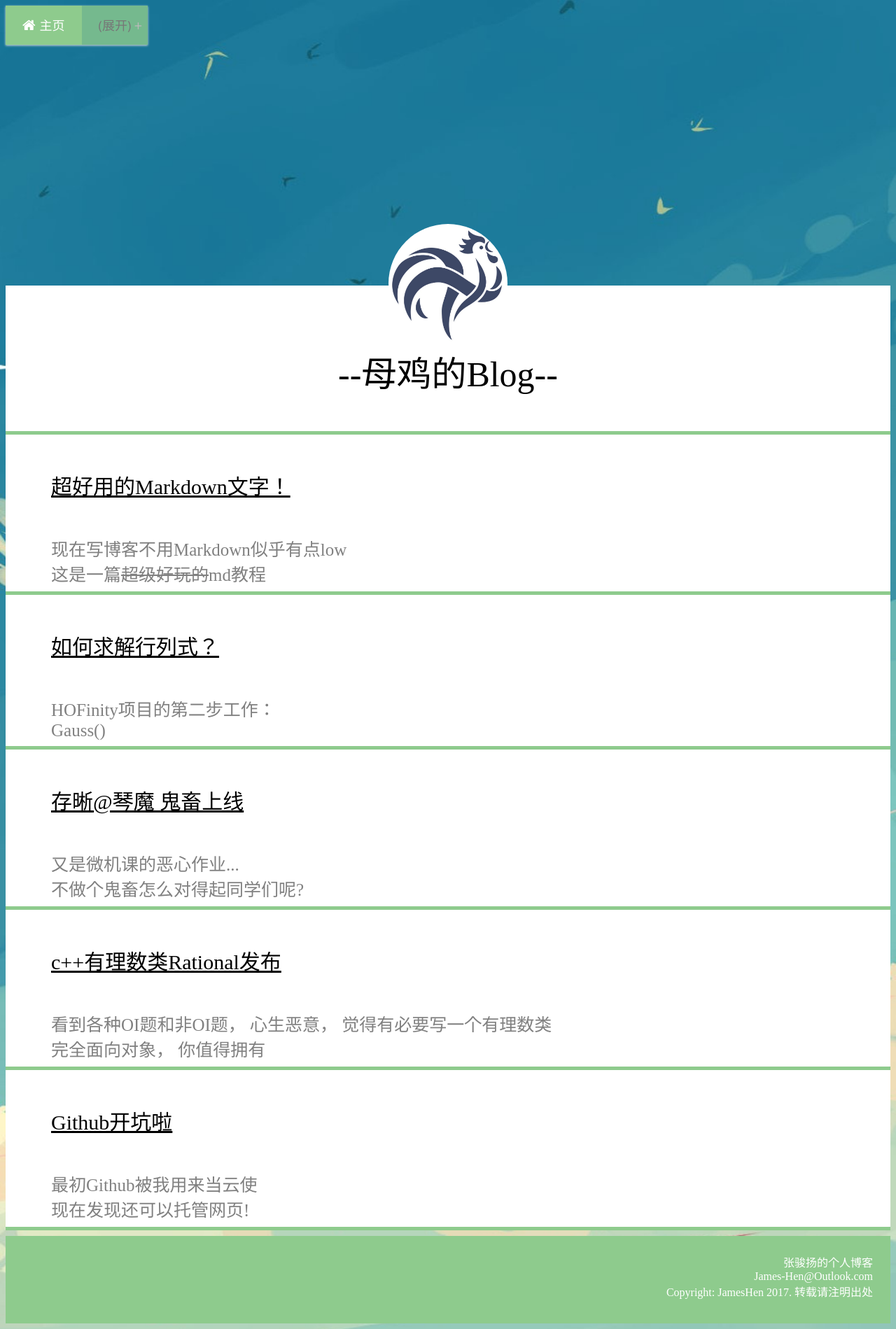
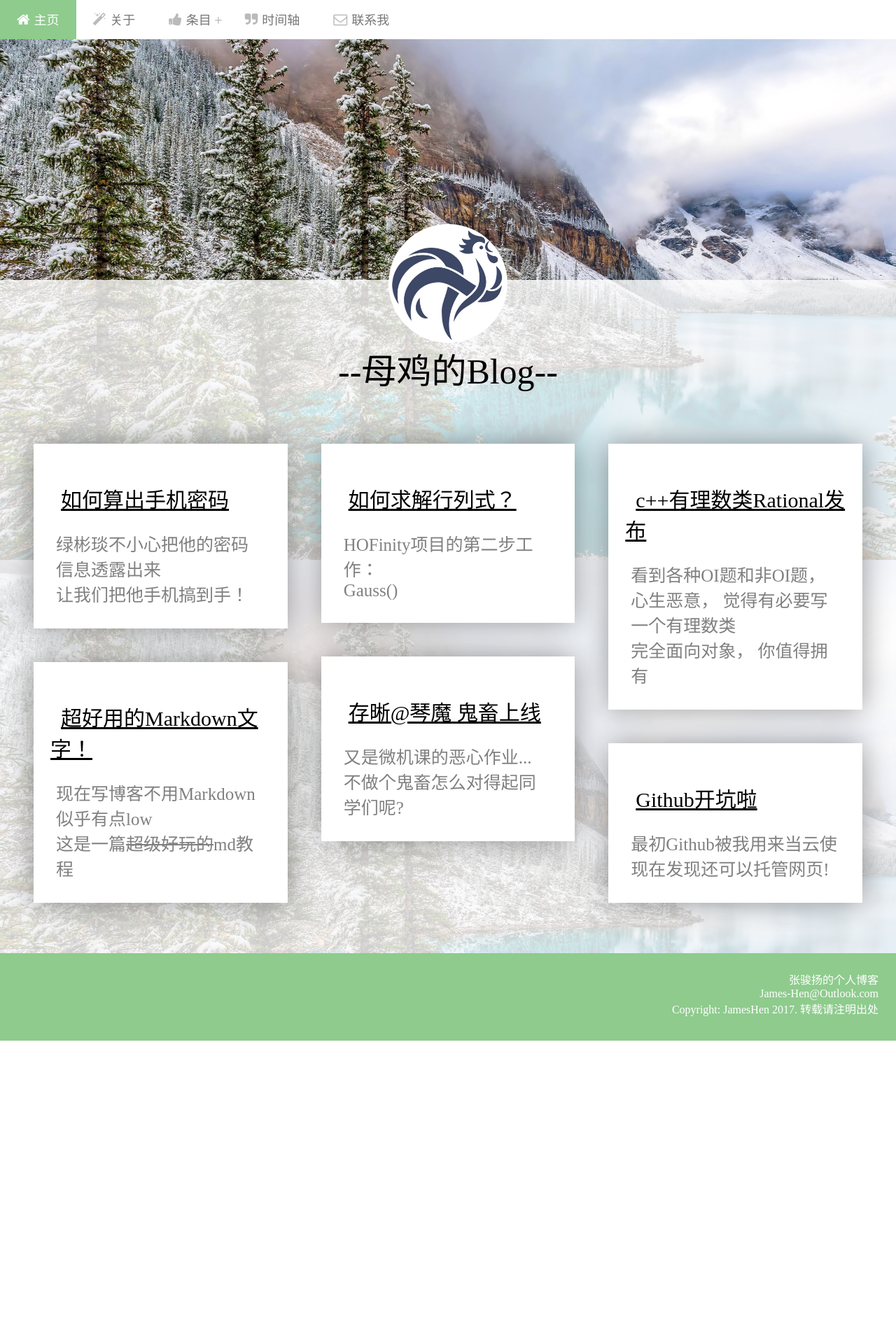
Before and after one commit to James-Hen/myblog, a PHP site: page / in a window 1280 px wide. Shown: the whole page at 70% size. After the commit the page ends 1487 px from the top, so only its background shows below. Run offline with PHP 8.4, Linux system fonts and the light colour scheme.

Commit message:
new passage and new index

```diff
--- a/Sources/about.html
+++ b/Sources/about.html
@@ -29,9 +29,6 @@
                     <i class="icon-home"></i>主页
                 </a>
             </li>
-            <li>
-                <a href="#">(展开)</a>
-                <ul>
                     <li>
                         <a href="#"><i class="icon-magic"></i>关于</a>
                     </li>
@@ -58,8 +55,6 @@
                     <li>
                         <a href="#"><i class="icon-envelope-alt"></i>联系我</a>
                     </li>
-                </ul>
-            </li>
         </ul>
     </div>
 
--- a/Sources/articles/article1.html
+++ b/Sources/articles/article1.html
@@ -24,9 +24,6 @@
                 </a>
             </li>
             <li>
-                <a href="#">(展开)</a>
-                <ul>
-                    <li>
                 <a href="../about.html"><i class="icon-magic"></i>关于</a>
             </li>
             <li>
@@ -51,8 +48,6 @@
             </li>
             <li>
                 <a href="#"><i class="icon-envelope-alt"></i>联系我</a>
-                    </li>
-                </ul>
             </li>
         </ul>
     </div>
--- a/Sources/articles/article2.html
+++ b/Sources/articles/article2.html
@@ -23,9 +23,6 @@
                     <i class="icon-home"></i>主页
                 </a>
             </li>
-            <li>
-                <a href="#">(展开)</a>
-                <ul>
             <li>
                 <a href="../about.html"><i class="icon-magic"></i>关于</a>
             </li>
@@ -53,8 +50,6 @@
                 <a href="#"><i class="icon-envelope-alt"></i>联系我</a>
             </li>
         </ul>
-            </li>
-        </ul>
     </div>
 
     <div id="blankarea">
--- a/Sources/articles/article3.html
+++ b/Sources/articles/article3.html
@@ -24,9 +24,6 @@
                 </a>
             </li>
             <li>
-                <a href="#">(展开)</a>
-                <ul>
-                    <li>
                 <a href="../about.html"><i class="icon-magic"></i>关于</a>
             </li>
             <li>
@@ -51,8 +48,6 @@
             </li>
             <li>
                 <a href="#"><i class="icon-envelope-alt"></i>联系我</a>
-                    </li>
-                </ul>
             </li>
         </ul>
     </div>
--- a/Sources/articles/article4.html
+++ b/Sources/articles/article4.html
@@ -24,9 +24,6 @@
                 </a>
             </li>
             <li>
-                <a href="#">(展开)</a>
-                <ul>
-                    <li>
                 <a href="../about.html"><i class="icon-magic"></i>关于</a>
             </li>
             <li>
@@ -51,8 +48,6 @@
             </li>
             <li>
                 <a href="#"><i class="icon-envelope-alt"></i>联系我</a>
-                    </li>
-                </ul>
             </li>
         </ul>
     </div>
--- a/Sources/articles/article5.html
+++ b/Sources/articles/article5.html
@@ -24,9 +24,6 @@
                     <i class="icon-home"></i>主页
                 </a>
             </li>
-            <li>
-                <a href="#">(展开)</a>
-                <ul>
                     <li>
                         <a href="../about.html"><i class="icon-magic"></i>关于</a>
                     </li>
@@ -53,8 +50,6 @@
                     <li>
                         <a href="#"><i class="icon-envelope-alt"></i>联系我</a>
                     </li>
-                </ul>
-            </li>
         </ul>
     </div>
 
--- a/Sources/articles/simplemarkdown.html
+++ b/Sources/articles/simplemarkdown.html
@@ -6,6 +6,12 @@
     <link rel="stylesheet" href="../editor.md-master/examples/css/style.css" />
     <link rel="stylesheet" href="../editor.md-master/css/editormd.css" />
     <link rel="shortcut icon" href="https://pandao.github.io/editor.md/favicon.ico" type="image/x-icon" />
+    <style type="text/css">
+        * {
+            padding: 0px;
+            margin: 0px;
+        }
+    </style>
 </head>
     <body>
         <div id="layout">
--- a/Sources/css/screen.css
+++ b/Sources/css/screen.css
@@ -7,6 +7,11 @@
 }
 
 h1, h2 {  }
+
+#headcont {
+    padding-left: 10%;
+    padding-top: 5%;
+}
 
 h1 {
 	color: #000;
--- a/Sources/css/stylelist.css
+++ b/Sources/css/stylelist.css
@@ -1,3 +1,8 @@
+* {
+    padding: 0;
+    margin: 0;
+}
+
 body {
     background-image: url(../../Pictures/mainPageBackground.jpg);
     background-size: cover;
@@ -28,9 +33,29 @@ body {
 }
 
 #mainbox {
+    background-color: rgba(255, 255, 255, 0.80);
     width: auto;
     height: auto;
+}
+
+.columncontainer {
+    columns: 3 20rem;
+    column-gap: 3rem;
+    padding: 3rem;
+}
+
+.articlebox {
     background-color: #ffffff;
+    margin-top: 1.5rem;
+    margin-bottom: 1.5rem;
+    padding-bottom: 2rem;
+    padding-top: 2rem;
+    display: inline-block;
+    width: 100%;
+    break-inside: avoid-column;
+    -webkit-box-shadow: 0 0 40px rgba(0, 0, 0, 0.40);
+    -moz-box-shadow: 0 0 40px rgba(0, 0, 0, 0.40);
+    box-shadow: 0 0 40px rgba(0, 0, 0, 0.40);
 }
 
 .box-shadow-3 {
@@ -77,7 +102,7 @@ body {
 }
 
 #smallttl {
-    margin: 50px;
+    margin: 1.5rem;
     text-align: left;
     font-size: 30px;
     color: #000000;
@@ -101,7 +126,8 @@ a {
 }
 
 #description {
-    margin-left: 65px;
+    margin-left: 2rem;
+    margin-right: 2rem;
     color: #808080;
     font-size: 25px;
 }
@@ -129,9 +155,9 @@ a {
     position: fixed;
     width: auto;
     height: 75px;
-    bottom: 5px;
-    left: 5px;
-    right: 5px;
+    bottom: 0px;
+    left: 0px;
+    right: 0px;
     background-color: #8ECB8D;
     text-align: right;
     color: #ffffff;
--- a/Sources/css/zzsc.css
+++ b/Sources/css/zzsc.css
@@ -1,6 +1,7 @@
 .content {
+    z-index: 5;
     position: fixed;
-    margin: 0px;
+    width: 100%;
 }
 
 .venus-menu {
@@ -9,7 +10,7 @@
 
 .bggjgjjgjywrturuwehegqeq410004 {
     display: block;
-    margin: 0 auto;
+    margin: 0 auto
 }
 
 .bggjgjjgjywrturuwehegqeq410005 {
@@ -19,27 +20,27 @@
 
 .bggjgjjgjywrturuwehegqeq410006 {
     float: left;
-    margin: 10px 10px 10px 0;
+    margin: 10px 10px 10px 0
 }
 
 .bggjgjjgjywrturuwehegqeq410007 {
-    float: left;
+    float: left
 }
 
 .bggjgjjgjywrturuwehegqeq410008 {
-    float: right;
+    float: right
 }
 
 .bggjgjjgjywrturuwehegqeq410009 {
-    text-align: center;
+    text-align: center
 }
 
 .bggjgjjgjywrturuwehegqeq410010 {
-    text-align: right;
+    text-align: right
 }
 
 .bggjgjjgjywrturuwehegqeq410011 {
-    text-align: left;
+    text-align: left
 }
 
 .bggjgjjgjywrturuwehegqeq410012 {
@@ -110,8 +111,7 @@ blockquote.bggjgjjgjywrturuwehegqeq410016 {
     float: left;
     font-family: 'Open Sans', sans-serif;
     list-style: none;
-    background: rgba(142, 203, 141, 0.80);
-    box-shadow: 0 1px 3px #dedede;
+    background: #fff;
 }
 
     .venus-menu li {
--- a/Sources/timeline.html
+++ b/Sources/timeline.html
@@ -26,9 +26,6 @@
                 </a>
             </li>
             <li>
-                <a href="#">(展开)</a>
-                <ul>
-                    <li>
                 <a href="about.html"><i class="icon-magic"></i>关于</a>
             </li>
             <li>
@@ -55,8 +52,6 @@
                 <a href="#"><i class="icon-envelope-alt"></i>联系我</a>
             </li>
         </ul>
-            </li>
-        </ul>
     </div>
 
     <div id="blankarea">
--- a/index.html
+++ b/index.html
@@ -17,23 +17,11 @@
 
 <body>
 
-    <!--<div style="text-align:center;clear:both">
-        <script src="/gg_bd_ad_720x90.js" type="text/javascript"></script>
-        <script src="/follow.js" type="text/javascript"></script>
-    </div>-->
-    <!--<li class="search">
-        <form method="get">
-            <input type="text" name="search" class="search" placeholder="Search" />
-        </form>
-    </li>-->
-
     <div class="content">
         <ul class="venus-menu">
             <li class="active"><a href="#">
                 <i class="icon-home"></i>主页</a>
             </li>
-            <li><a href="#">(展开)</a>
-            <ul>
                 <li><a href="Sources/about.html"><i class="icon-magic"></i>关于</a>
                 </li>
                 <li><a href="#"><i class="icon-thumbs-up"></i>条目</a>
@@ -54,8 +42,6 @@
                 <li><a href="Sources/timeline.html"><i class="icon-quote-right"></i>时间轴</a>
                 </li>
                 <li><a href="#"><i class="icon-envelope-alt"></i>联系我</a>
-                </li>
-            </ul>
                 </li>
         </ul>
     </div>
@@ -87,8 +73,25 @@
     <div id="mainbox">
         <br />
         <br />
+        <br />
+        <br />
+        <br />
         <p id="ttl">--母鸡的Blog--</p>
-        <hr id="firsthr" noshade="true" color="#8ECB8D" size="5" />
+    </div>
+
+    <div id="mainbox" class="columncontainer">
+
+        <div class="articlebox">
+            <div id="smallttl">
+                <a href="Sources/articles/article6.html">如何算出手机密码</a>
+            </div>
+            <div id="description">
+                绿彬琰不小心把他的密码信息透露出来<br />
+                让我们把他手机搞到手！<br />
+            </div>
+        </div>
+
+        <div class="articlebox">
             <div id="smallttl">
                 <a href="Sources/articles/article5.html">超好用的Markdown文字！</a>
             </div>
@@ -96,8 +99,9 @@
                 现在写博客不用Markdown似乎有点low<br />
                 这是一篇<del>超级好玩的</del>md教程<br />
             </div>
+        </div>
 
-        <hr id="firsthr" noshade="true" color="#8ECB8D" size="5" />
+        <div class="articlebox">
             <div id="smallttl">
                 <a href="Sources/articles/article4.html">如何求解行列式？</a>
             </div>
@@ -105,8 +109,9 @@
                 HOFinity项目的第二步工作：<br />
                 Gauss()<br />
             </div>
+        </div>
 
-        <hr id="firsthr" noshade="true" color="#8ECB8D" size="5" />
+        <div class="articlebox">
             <div id="smallttl">
                 <a href="Sources/articles/article3.html">存晰@琴魔 鬼畜上线</a>
             </div>
@@ -114,8 +119,9 @@
                 又是微机课的恶心作业...<br />
                 不做个鬼畜怎么对得起同学们呢?<br />
             </div>
+        </div>
 
-        <hr id="firsthr" noshade="true" color="#8ECB8D" size="5" />
+        <div class="articlebox">
             <div id="smallttl">
                 <a href="Sources/articles/article2.html">c++有理数类Rational发布</a>
             </div>
@@ -123,8 +129,9 @@
                 看到各种OI题和非OI题， 心生恶意， 觉得有必要写一个有理数类<br />
                 完全面向对象， 你值得拥有<br />
             </div>
+        </div>
 
-        <hr id="firsthr" noshade="true" color="#8ECB8D" size="5" />
+        <div class="articlebox">
             <div id="smallttl">
                 <a href="Sources/articles/article1.html">Github开坑啦</a>
             </div>
@@ -132,8 +139,7 @@
                 最初Github被我用来当云使<br />
                 现在发现还可以托管网页!<br />
             </div>
-
-        <hr id="firsthr" noshade="true" color="#8ECB8D" size="5" />
+        </div>
     </div>
 
     <div id="endarea">
```
Also changed, not shown: Sources/articles/a6.md (added, +144 -0 lines), Sources/articles/article6.html (added, +100 -0 lines), Sources/timelinecontent.html (+21 -1 lines), Pictures/mainPageBackground.jpg, Pictures/passwordres.JPG (added). Lines whose indentation alone changed are shown as unchanged.
